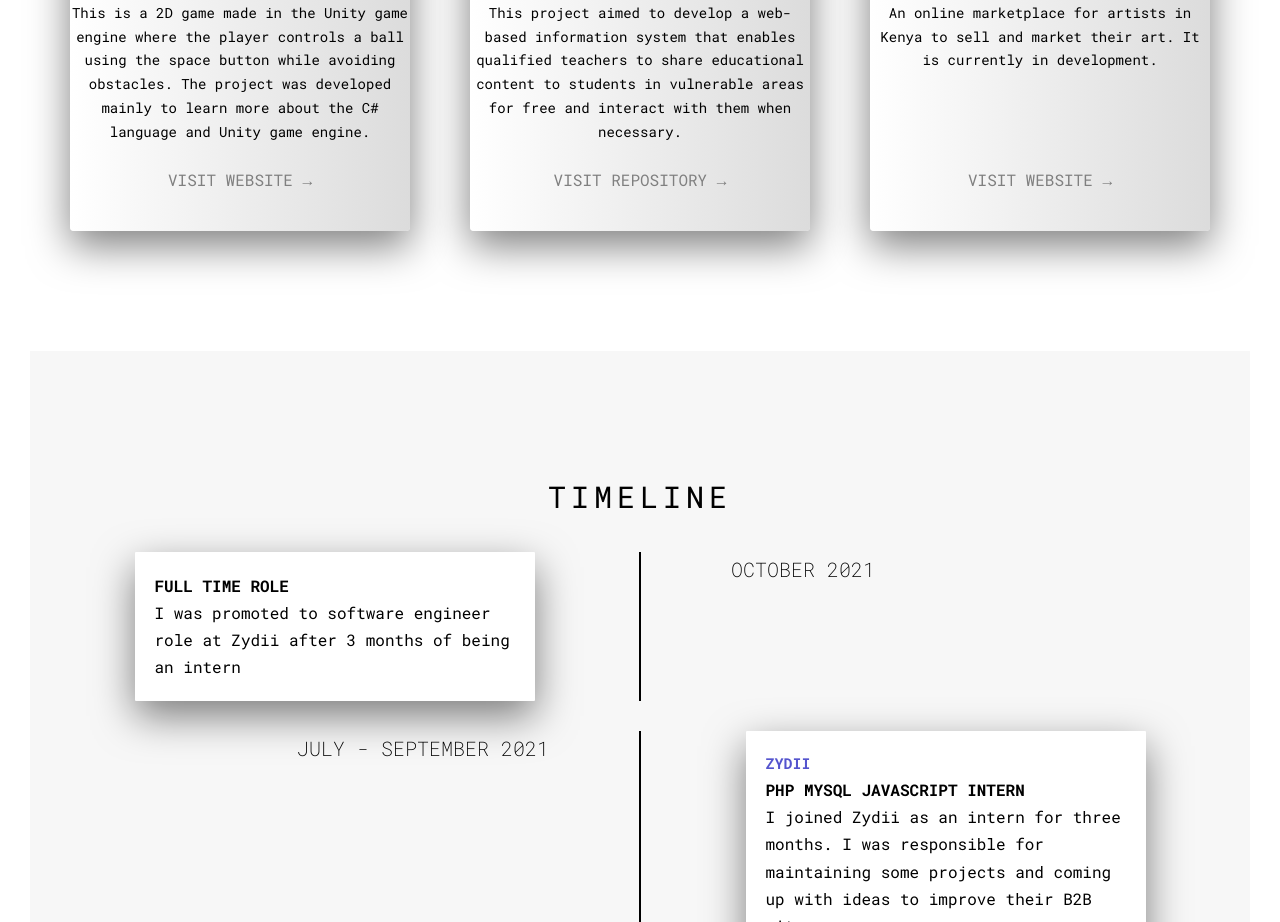
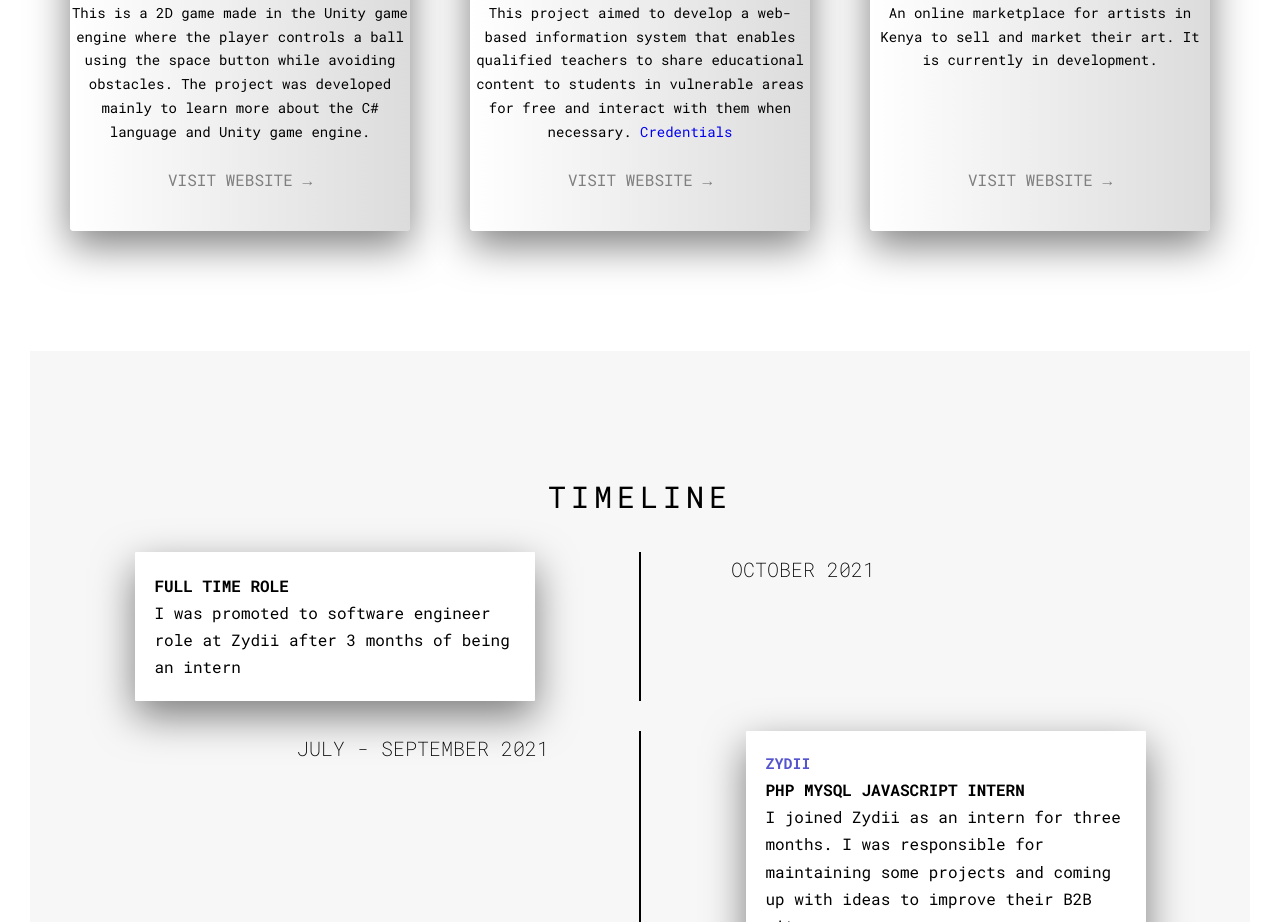
Before and after one commit to sianwa11/Portfolio., a website: page index.html in a window 1280 px wide. Shown: the part 1760-2682 px from the top of the page. Drawn offline with nearby package versions, Linux system fonts and the light colour scheme.

Commit message:
Credentials url

```diff
--- a/index.html
+++ b/index.html
@@ -154,10 +154,7 @@
 
       <section class="section-projects" id="projects">
         <h1
-          class="
-            heading-primary heading-primary--main
-            u-text-center u-margin-bottom
-          "
+          class="heading-primary heading-primary--main u-text-center u-margin-bottom"
         >
           Projects
         </h1>
@@ -190,12 +187,18 @@
                 that enables qualified teachers to share educational content to
                 students in vulnerable areas for free and interact with them
                 when necessary.
+                <a
+                  href="https://github.com/sianwa11/Daro/blob/master/credentials.txt"
+                  class="paragraph__link"
+                  target="_blank"
+                  >Credentials</a
+                >
               </p>
               <a
-                href="https://github.com/sianwa11/Daro"
+                href="https://stormy-springs-75426.herokuapp.com/"
                 target="_blank"
                 class="btn btn--black card__link"
-                >Visit repository &rarr;</a
+                >Visit website &rarr;</a
               >
             </div>
           </div>
@@ -217,10 +220,7 @@
 
       <section class="section-timeline" id="timeline">
         <h1
-          class="
-            heading-primary heading-primary--main
-            u-text-center u-margin-bottom
-          "
+          class="heading-primary heading-primary--main u-text-center u-margin-bottom"
         >
           Timeline
         </h1>
```
